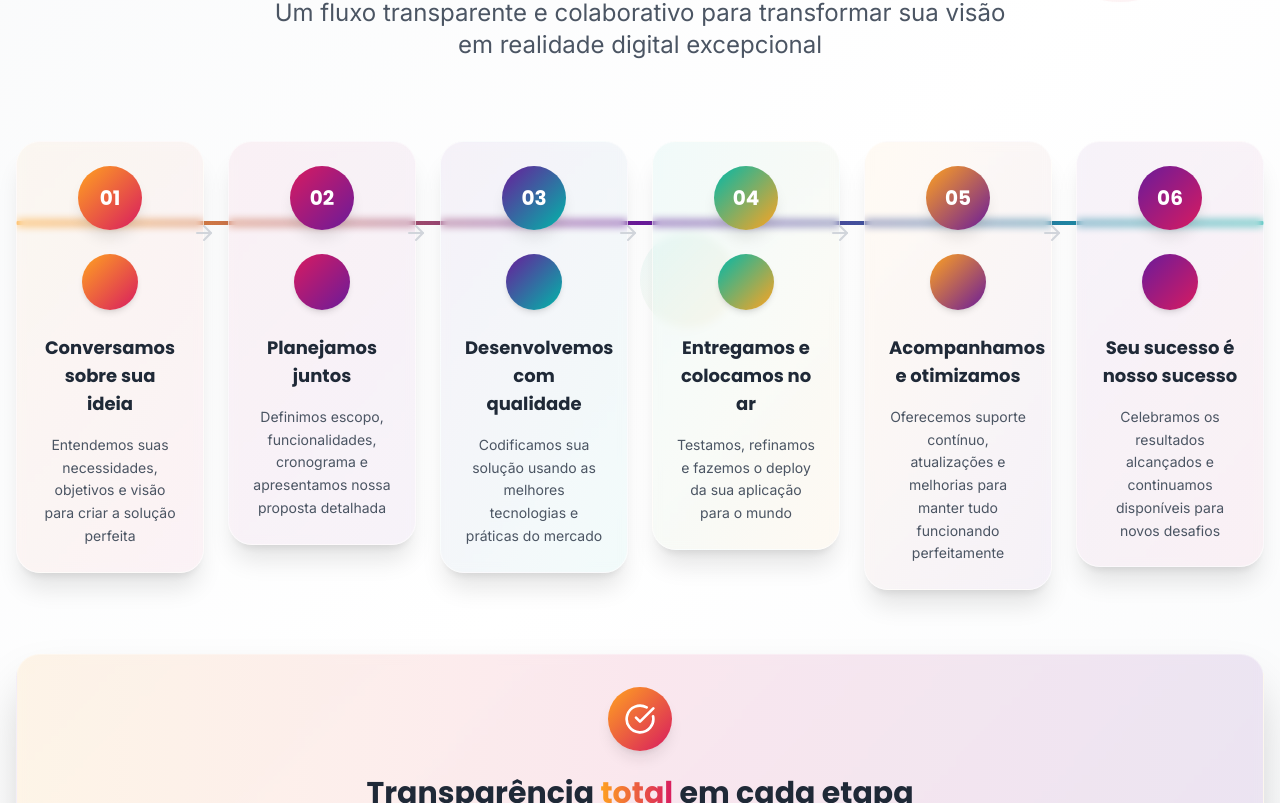
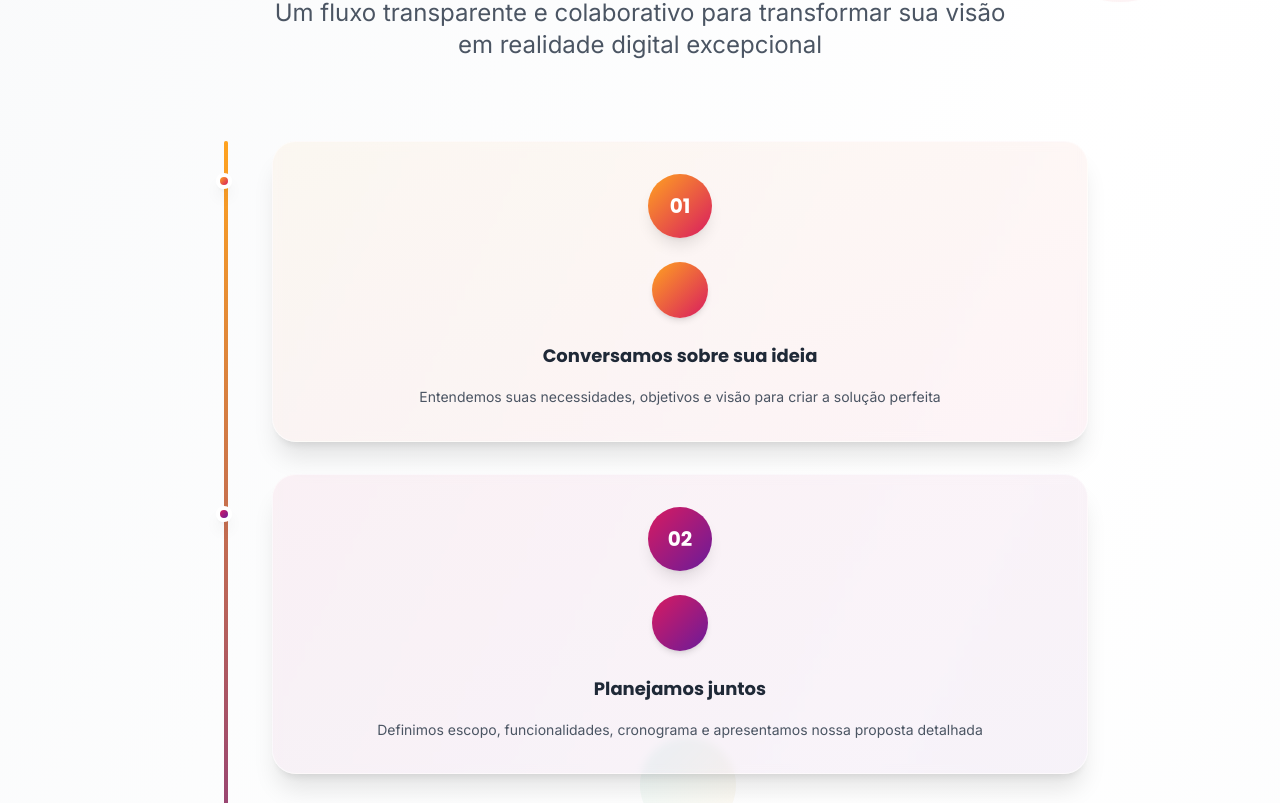
Before and after one commit to Cloves-Neto/arcadia-digital-canvas, a React (Vite) app: page / in a window 1280 px wide. Shown: the part 2857-3660 px from the top of the page. Built offline with nearby package versions, Linux system fonts and the light colour scheme.

Commit message:
Refactor: Vertical process section
Refactor the process section to display the steps vertically.

```diff
--- a/src/components/ProcessSection.tsx
+++ b/src/components/ProcessSection.tsx
@@ -88,28 +88,25 @@ const ProcessSection = () => {
             </p>
           </div>
 
-          {/* Enhanced Interactive Timeline */}
-          <div className="relative mb-16">
-            {/* Animated Timeline Line */}
-            <div className="hidden lg:block absolute top-20 left-0 right-0 h-1 bg-gradient-to-r from-arcadia-orange via-arcadia-magenta via-arcadia-purple to-arcadia-teal rounded-full shadow-lg">
-              <div className="absolute inset-0 bg-gradient-to-r from-arcadia-orange/50 via-arcadia-magenta/50 via-arcadia-purple/50 to-arcadia-teal/50 rounded-full animate-pulse"></div>
+          {/* Enhanced Interactive Vertical Timeline */}
+          <div className="relative mb-16 max-w-4xl mx-auto">
+            {/* Animated Vertical Timeline Line */}
+            <div className="absolute left-8 top-0 bottom-0 w-1 bg-gradient-to-b from-arcadia-orange via-arcadia-magenta via-arcadia-purple to-arcadia-teal rounded-full shadow-lg">
+              <div className="absolute inset-0 bg-gradient-to-b from-arcadia-orange/50 via-arcadia-magenta/50 via-arcadia-purple/50 to-arcadia-teal/50 rounded-full animate-pulse"></div>
             </div>
 
-            <div className="grid grid-cols-1 md:grid-cols-2 lg:grid-cols-3 xl:grid-cols-6 gap-6">
+            <div className="space-y-8">
               {steps.map((step, index) => (
                 <div
                   key={index}
-                  className="relative group animate-fade-in"
+                  className="relative group animate-fade-in flex items-center"
                   style={{animationDelay: step.delay}}
                 >
-                  {/* Connection Arrow */}
-                  {index < steps.length - 1 && (
-                    <div className="hidden xl:block absolute top-20 -right-3 z-30">
-                      <ArrowRight className="h-6 w-6 text-gray-300 group-hover:text-arcadia-orange transition-all duration-300 transform group-hover:scale-110" />
-                    </div>
-                  )}
+                  {/* Timeline Node */}
+                  <div className={`absolute left-6 top-8 w-4 h-4 bg-gradient-to-br ${step.color} rounded-full shadow-lg group-hover:scale-125 transition-all duration-300 z-20 border-4 border-white`}></div>
 
-                  <div className={`bg-gradient-to-br ${step.bgColor} backdrop-blur-sm border border-white/50 rounded-3xl p-6 shadow-xl hover:shadow-2xl transition-all duration-500 transform hover:-translate-y-3 hover:rotate-1 relative overflow-hidden group-hover:border-white/80`}>
+                  {/* Content Card */}
+                  <div className={`ml-20 bg-gradient-to-br ${step.bgColor} backdrop-blur-sm border border-white/50 rounded-3xl p-8 shadow-xl hover:shadow-2xl transition-all duration-500 transform hover:-translate-y-2 hover:scale-105 relative overflow-hidden group-hover:border-white/80 w-full`}>
                     {/* Animated Background Gradient */}
                     <div className={`absolute inset-0 bg-gradient-to-br ${step.color} opacity-0 group-hover:opacity-10 transition-opacity duration-500 rounded-3xl`}></div>
 
```
